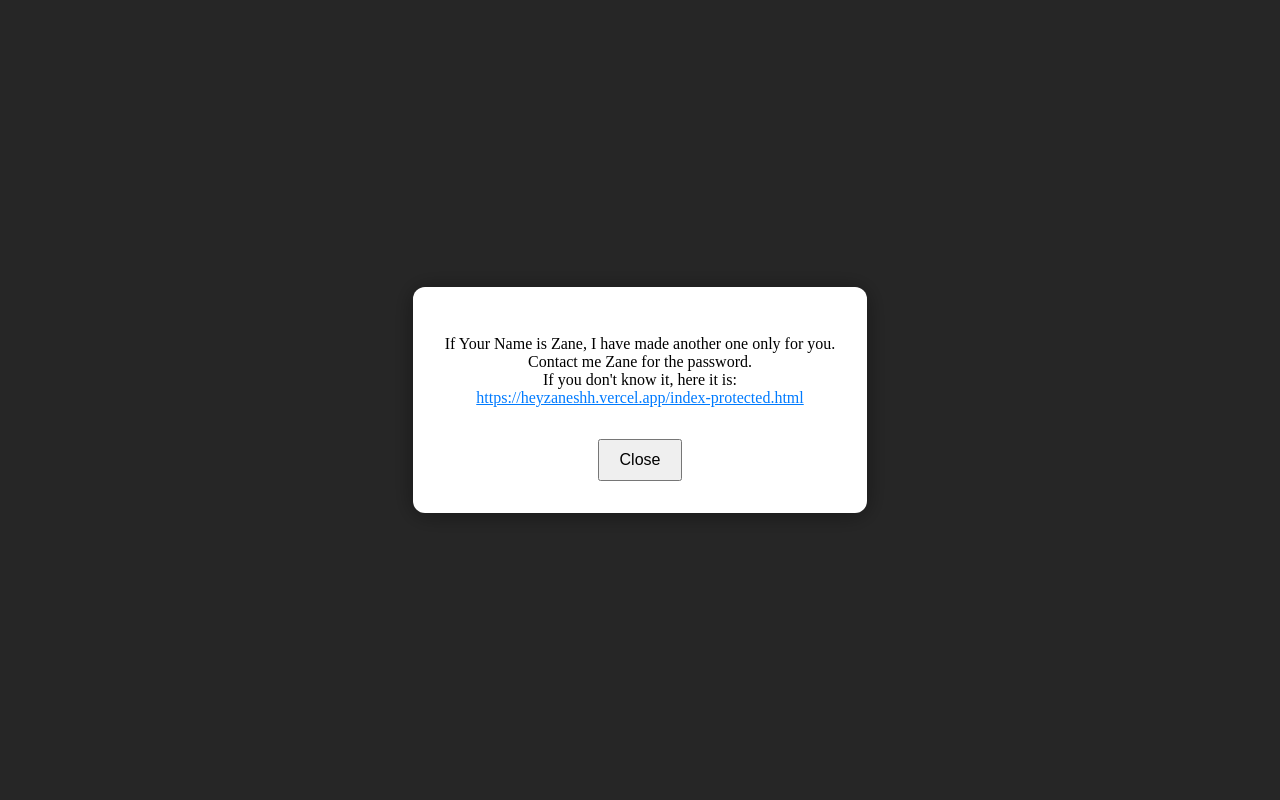
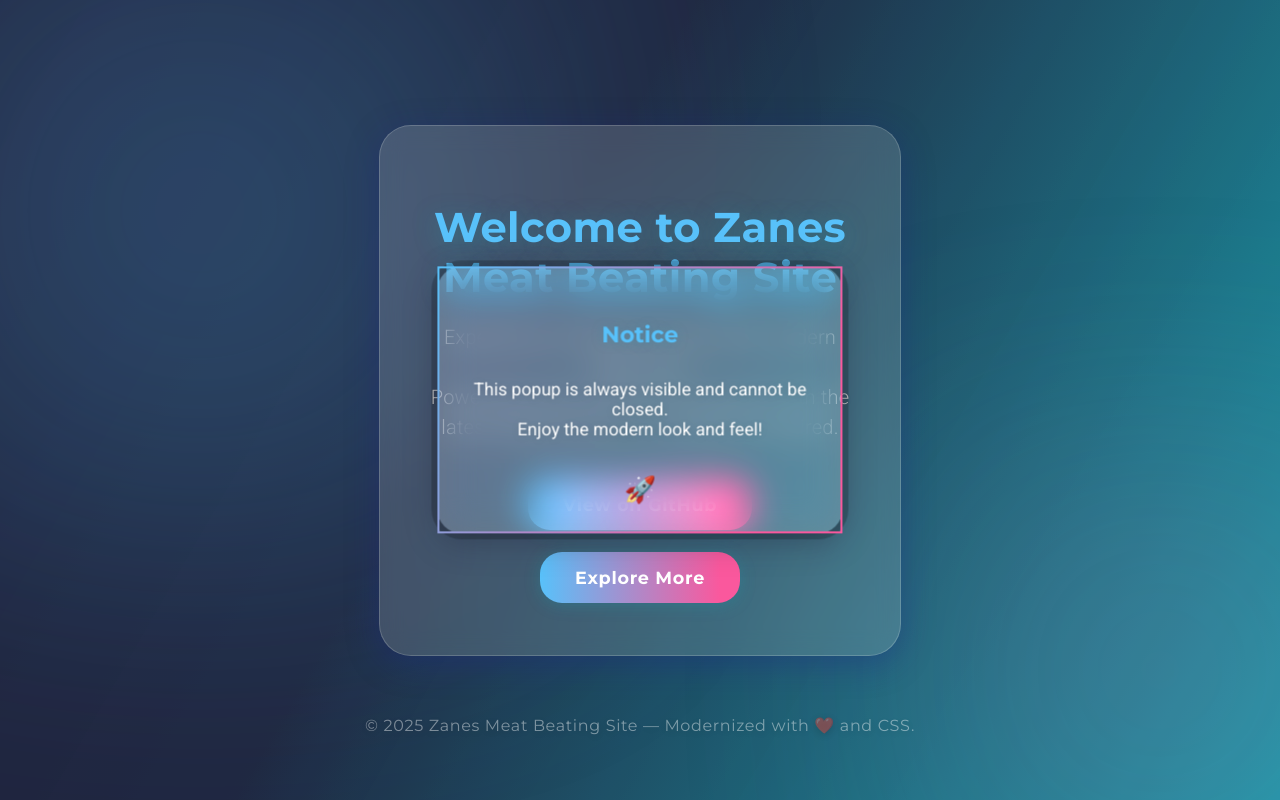
Before and after one commit to mathpunch/zanebrohere, a plain HTML site: page index.html in a window 1280 px wide. Drawn offline with Linux system fonts and the light colour scheme.

Commit message:
Update index.html

```diff
--- a/index.html
+++ b/index.html
@@ -2,55 +2,236 @@
 <html lang="en">
 <head>
   <meta charset="UTF-8">
-  <title>Special Popup</title>
-  <script>
-    window.onload = function() {
-      // Create the popup container
-      var popup = document.createElement("div");
-      popup.style.position = "fixed";
-      popup.style.top = "0";
-      popup.style.left = "0";
-      popup.style.width = "100vw";
-      popup.style.height = "100vh";
-      popup.style.background = "rgba(0,0,0,0.85)";
-      popup.style.display = "flex";
-      popup.style.justifyContent = "center";
-      popup.style.alignItems = "center";
-      popup.style.zIndex = "1000";
-
-      // Content area (centered box)
-      var content = document.createElement("div");
-      content.style.background = "#fff";
-      content.style.padding = "32px";
-      content.style.borderRadius = "12px";
-      content.style.boxShadow = "0 2px 24px rgba(0,0,0,0.4)";
-      content.style.textAlign = "center";
-      content.style.maxWidth = "90vw";
-      content.style.maxHeight = "90vh";
-      content.style.overflowY = "auto";
-
-      content.innerHTML = `
-        <p>
-          If Your Name is Zane, I have made another one only for you.<br>
-          Contact me Zane for the password.<br>
-          If you don't know it, here it is:<br>
-          <a href="https://heyzaneshh.vercel.app/index-protected.html" target="_blank" style="color: #007bff; text-decoration: underline;">
-            https://heyzaneshh.vercel.app/index-protected.html
-          </a>
-        </p>
-        <button id="closePopup" style="margin-top: 16px; padding: 10px 20px; font-size: 1rem;">Close</button>
-      `;
-
-      popup.appendChild(content);
-      document.body.appendChild(popup);
-
-      // Close button functionality
-      document.getElementById("closePopup").onclick = function() {
-        popup.remove();
-      };
-    };
-  </script>
+  <meta name="viewport" content="width=device-width,initial-scale=1.0">
+  <title>ZaneBroHere - Modern Homepage</title>
+  <link href="https://fonts.googleapis.com/css?family=Montserrat:700,400|Roboto:300,400&display=swap" rel="stylesheet">
+  <style>
+    :root {
+      --accent: #58c1fa;
+      --accent2: #eee;
+      --bg-gradient: linear-gradient(120deg, #21243d 40%, #1b9aaa 100%);
+      --glass: rgba(255, 255, 255, 0.15);
+      --blur: blur(12px);
+      --shadow: 0 8px 32px 0 rgba(31,38,135,0.37);
+      --popup-width: 350px;
+      --popup-bg: rgba(255,255,255,0.19);
+    }
+    html, body {
+      height: 100%;
+      margin: 0;
+      padding: 0;
+      font-family: 'Roboto', Arial, sans-serif;
+      background: var(--bg-gradient), #000;
+      min-height: 100vh;
+      color: #fff;
+      overflow-x: hidden;
+    }
+    body {
+      position: relative;
+      min-height: 100vh;
+      display: flex;
+      flex-direction: column;
+      align-items: center;
+      justify-content: center;
+      z-index: 1;
+    }
+    /* Animated background shapes */
+    .bg-blur {
+      position: fixed;
+      width: 800px;
+      height: 800px;
+      top: -200px; left: -200px;
+      background: radial-gradient(circle at 50% 50%, #58c1fa66 0%, #1b9aaa11 90%);
+      filter: blur(120px);
+      z-index: 0;
+      animation: floaty 12s ease-in-out infinite alternate;
+      pointer-events: none;
+      opacity: 0.7;
+    }
+    .bg-blur2 {
+      position: fixed;
+      width: 600px;
+      height: 600px;
+      bottom: -180px; right: -180px;
+      background: radial-gradient(circle at 50% 50%, #fa589d55 0%, #1b9aaa11 90%);
+      filter: blur(100px);
+      z-index: 0;
+      animation: floaty2 10s ease-in-out infinite alternate;
+      pointer-events: none;
+      opacity: 0.5;
+    }
+    @keyframes floaty {
+      0% { transform: translateY(0) scale(1);}
+      100% { transform: translateY(30px) scale(1.1);}
+    }
+    @keyframes floaty2 {
+      0% { transform: translateY(0) scale(1);}
+      100% { transform: translateY(-20px) scale(1.05);}
+    }
+    /* Modern Glassmorphism Card */
+    .main-content {
+      background: var(--glass);
+      box-shadow: var(--shadow);
+      border-radius: 32px;
+      padding: 3rem 2.5rem 2.5rem 2.5rem;
+      margin: 60px 0 0 0;
+      max-width: 440px;
+      width: 95vw;
+      backdrop-filter: var(--blur);
+      border: 1.5px solid rgba(255,255,255,0.18);
+      z-index: 2;
+      text-align: center;
+      position: relative;
+      animation: fadeInUp 1.2s cubic-bezier(.38,1.05,.45,.96);
+    }
+    @keyframes fadeInUp {
+      0% { opacity: 0; transform: translateY(40px);}
+      100% { opacity: 1; transform: translateY(0);}
+    }
+    .main-content h1 {
+      font-family: 'Montserrat', Arial, sans-serif;
+      font-size: 2.6rem;
+      letter-spacing: 0.01em;
+      color: var(--accent);
+      margin-bottom: 14px;
+      font-weight: 700;
+      text-shadow: 0 4px 24px #1b9aaa66;
+    }
+    .main-content p {
+      font-size: 1.25rem;
+      font-weight: 300;
+      color: #f4f4f4;
+      margin-bottom: 1.8rem;
+      letter-spacing: 0.01em;
+      line-height: 1.5;
+      text-shadow: 0 2px 7px #0001;
+    }
+    .modern-btn {
+      display: inline-block;
+      font-family: 'Montserrat', Arial, sans-serif;
+      font-size: 1.1rem;
+      font-weight: 700;
+      background: linear-gradient(90deg, var(--accent), #fa589d 90%);
+      color: #fff;
+      border: none;
+      border-radius: 22px;
+      padding: 0.85em 2em;
+      letter-spacing: 0.04em;
+      box-shadow: 0 2px 16px #1b9aaa55;
+      cursor: pointer;
+      transition: transform 0.18s cubic-bezier(.42,1.58,.68,.85), box-shadow 0.16s;
+      margin: 0.5em;
+      outline: none;
+      text-decoration: none;
+      position: relative;
+      overflow: hidden;
+    }
+    .modern-btn:hover, .modern-btn:focus {
+      transform: scale(1.09) translateY(-3px);
+      box-shadow: 0 6px 32px #1b9aaa88;
+      background: linear-gradient(90deg, #fa589d 10%, var(--accent) 100%);
+    }
+    /* Popup Modal (non-dismissible) */
+    .popup-modal {
+      position: fixed;
+      left: 50%; top: 50%;
+      transform: translate(-50%, -50%);
+      width: var(--popup-width);
+      max-width: 96vw;
+      background: var(--popup-bg);
+      box-shadow: 0 10px 64px #1118, 0 2px 16px #1b9aaa44;
+      border-radius: 24px;
+      border: 1px solid #fff3;
+      z-index: 100;
+      padding: 2.1em 1.6em 1.7em 1.6em;
+      backdrop-filter: blur(18px) saturate(140%);
+      display: flex;
+      flex-direction: column;
+      align-items: center;
+      animation: popupAppear 1.2s cubic-bezier(.44,1.2,.45,.92);
+      pointer-events: auto;
+      user-select: none;
+    }
+    @keyframes popupAppear {
+      0% { opacity: 0; transform: translate(-50%, -40%) scale(0.97);}
+      100% { opacity: 1; transform: translate(-50%, -50%) scale(1);}
+    }
+    .popup-modal h2 {
+      font-family: 'Montserrat', Arial, sans-serif;
+      font-size: 1.4rem;
+      color: var(--accent);
+      margin-bottom: 0.6em;
+      font-weight: 700;
+      text-shadow: 0 1px 12px #1b9aaa44;
+    }
+    .popup-modal p {
+      color: #fff;
+      font-size: 1.1rem;
+      text-align: center;
+      margin-bottom: 1.4em;
+      text-shadow: 0 1px 7px #0002;
+    }
+    /* No close button: intentionally no [x] or escape functionality */
+    /* Responsive */
+    @media (max-width: 520px) {
+      .main-content {padding: 2.2rem 1rem 1.5rem 1rem;}
+      .popup-modal {padding: 1.1em 0.4em 1.2em 0.4em;}
+      .main-content h1 {font-size: 2rem;}
+    }
+    /* Subtle animated gradient border for the popup */
+    .popup-modal {
+      border: 2.5px solid;
+      border-image: linear-gradient(120deg, var(--accent), #fa589d 80%) 1;
+      box-shadow: 0 0 0 6px #0003, 0 8px 32px #21243d66;
+    }
+    /* Modern footer */
+    footer {
+      text-align: center;
+      color: #fff8;
+      font-size: 1rem;
+      margin-top: 60px;
+      letter-spacing: 0.04em;
+      font-family: 'Montserrat', Arial, sans-serif;
+      z-index: 1;
+      opacity: 0.8;
+      text-shadow: 0 2px 9px #0003;
+    }
+    /* Subtle parallax effect (CSS only) via background attachment */
+    body::before {
+      content: '';
+      position: fixed;
+      left: 0; top: 0; height: 100vh; width: 100vw;
+      background: linear-gradient(120deg, #213, #1b9aaa88 80%);
+      opacity: 0.22;
+      z-index: -1;
+      pointer-events: none;
+      background-attachment: fixed;
+      background-size: cover;
+    }
+  </style>
 </head>
 <body>
+  <div class="bg-blur"></div>
+  <div class="bg-blur2"></div>
+  <div class="main-content">
+    <h1>Welcome to Zanes Meat Beating Site</h1>
+    <p>
+      Experience a visually stunning, ultra-modern static site.<br>
+      Powered by pure HTML & CSS, packed with the latest design trends—no JavaScript required.
+    </p>
+    <a href="https://github.com/mathpunch/zanebrohere" class="modern-btn">View on GitHub</a>
+    <a href="#" class="modern-btn">Explore More</a>
+  </div>
+  <div class="popup-modal" role="dialog" aria-modal="true" aria-labelledby="popup-title">
+    <h2 id="popup-title">Notice</h2>
+    <p>
+      This popup is always visible and cannot be closed.<br>
+      Enjoy the modern look and feel!
+    </p>
+    <span style="font-size:1.6rem; color:var(--accent); margin-top:0.4em;">🚀</span>
+  </div>
+  <footer>
+    &copy; 2025 Zanes Meat Beating Site &mdash; Modernized with ❤️ and CSS.
+  </footer>
 </body>
 </html>
```
